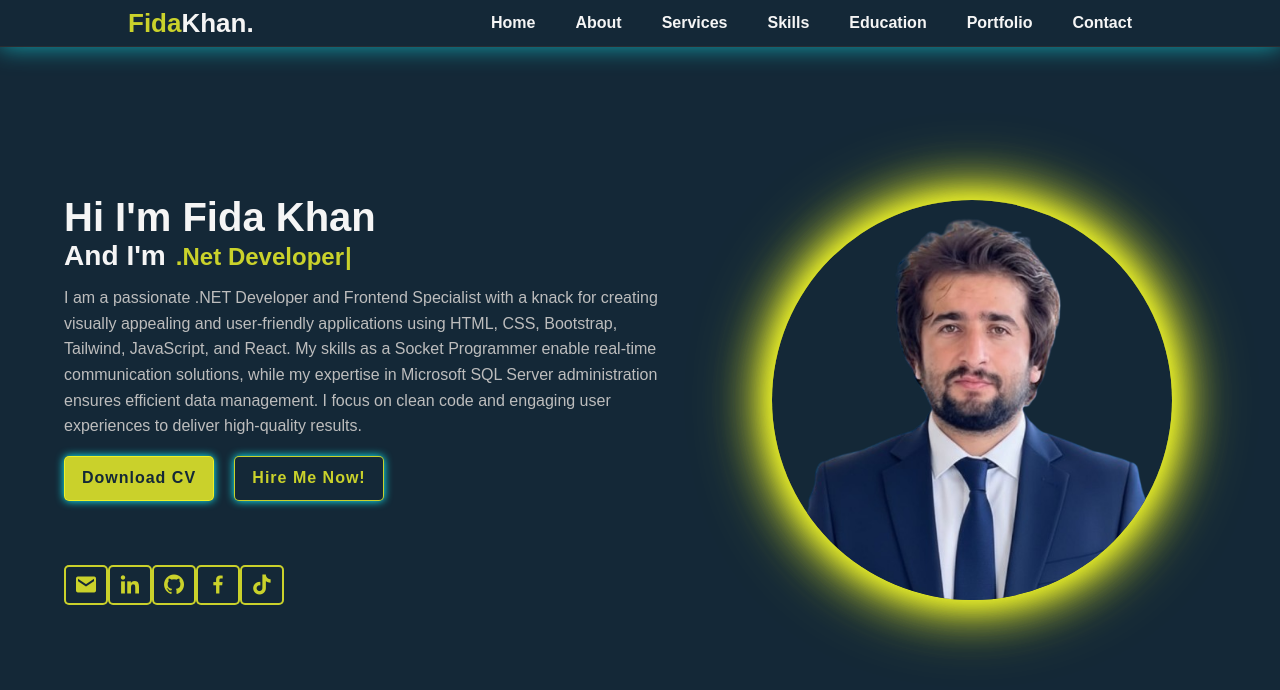
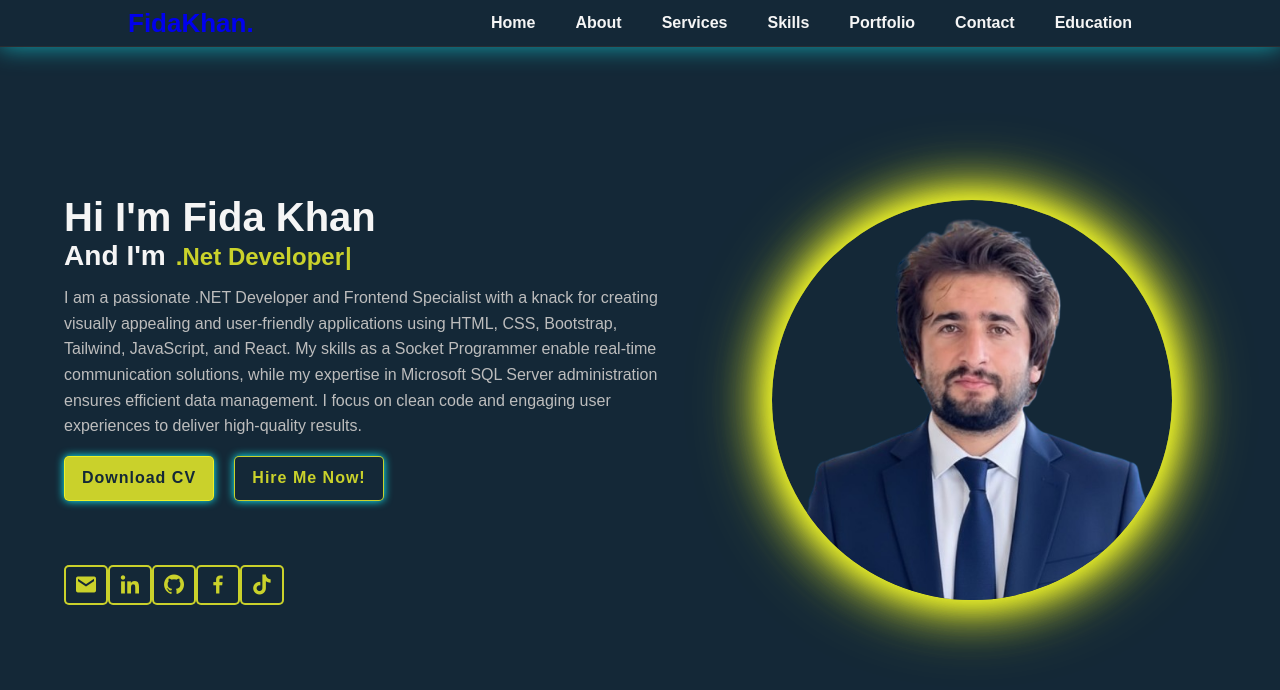
Before and after one commit to fidakhanProg/FK, a React (Create React App) app: page / in a window 1280 px wide. Shown: the top 690 px of the page. Built offline with nearby package versions, Linux system fonts and the light colour scheme.

Commit message:
Update index.js

```diff
--- a/src/index.js
+++ b/src/index.js
@@ -62,22 +62,61 @@ const AppContainer = () => {
     <>
       <App />
       {/* NAVBAR-SECTION */}
-      <header>
-        <div className='logo'>
-          <span>Fida</span>Khan.
-        </div>
-       <ul className={`navList ${isMenuOpen ? 'open' : ''}`}>
-  <li><a href="#home">Home</a></li>
-  <li><a href="#about">About</a></li>
-  <li><a href="#services">Services</a></li>
-  <li><a href="#skills">Skills</a></li>
-  <li><Link to="/education">Education</Link></li>
-  <li><a href="#portfolio">Portfolio</a></li>
-  <li><a href="#contact">Contact</a></li>
-</ul>
+   <header>
+  <a href="#home" className="logo">
+    FidaKhan.
+  </a>
 
-        <div id="menu-icon" className={`bx ${isMenuOpen ? 'bx-x' : 'bx-menu'}`} onClick={handleClick}></div>
-      </header>
+  <ul className={`navList ${isMenuOpen ? "open" : ""}`}>
+    <li>
+      <a href="#home" onClick={() => setIsMenuOpen(false)}>
+        Home
+      </a>
+    </li>
+
+    <li>
+      <a href="#about" onClick={() => setIsMenuOpen(false)}>
+        About
+      </a>
+    </li>
+
+    <li>
+      <a href="#services" onClick={() => setIsMenuOpen(false)}>
+        Services
+      </a>
+    </li>
+
+    <li>
+      <a href="#skills" onClick={() => setIsMenuOpen(false)}>
+        Skills
+      </a>
+    </li>
+
+    <li>
+      <a href="#portfolio" onClick={() => setIsMenuOpen(false)}>
+        Portfolio
+      </a>
+    </li>
+
+    <li>
+      <a href="#contact" onClick={() => setIsMenuOpen(false)}>
+        Contact
+      </a>
+    </li>
+
+    <li>
+      <Link to="/education" onClick={() => setIsMenuOpen(false)}>
+        Education
+      </Link>
+    </li>
+  </ul>
+
+  <div
+    id="menu-icon"
+    className={`bx ${isMenuOpen ? "bx-x" : "bx-menu"}`}
+    onClick={handleClick}
+  ></div>
+</header>
 
           {/* HOME-SECTION */}
 
```
